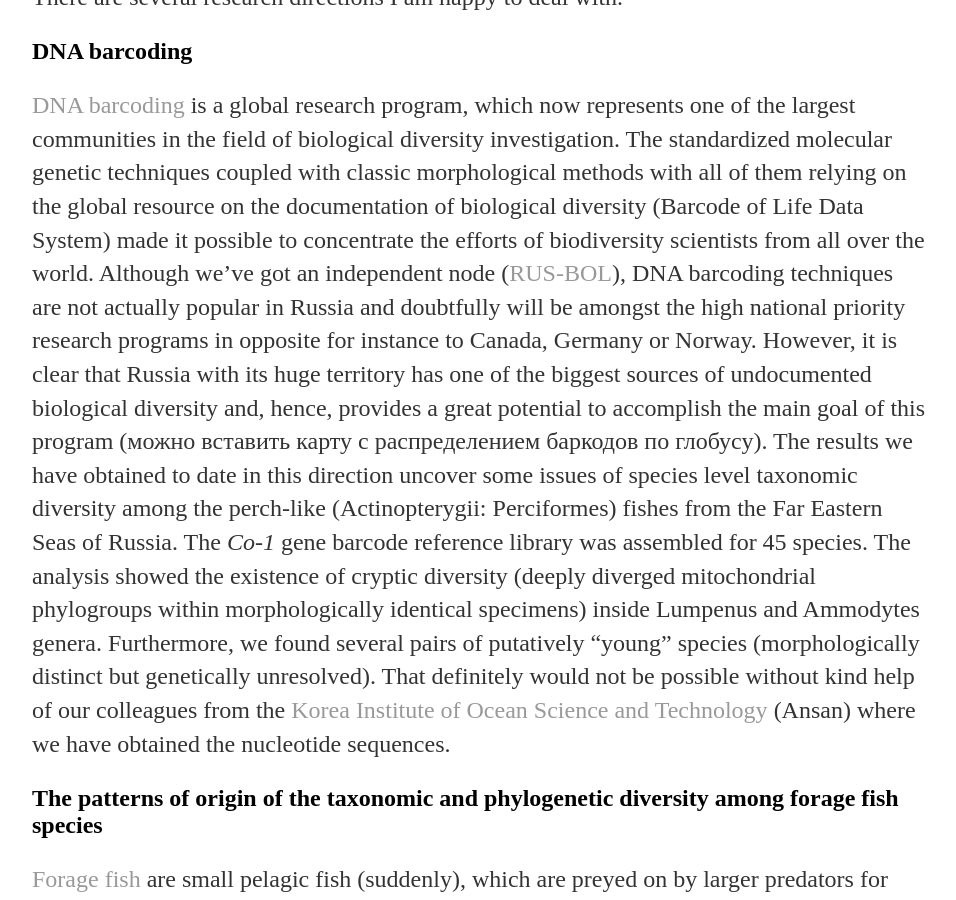
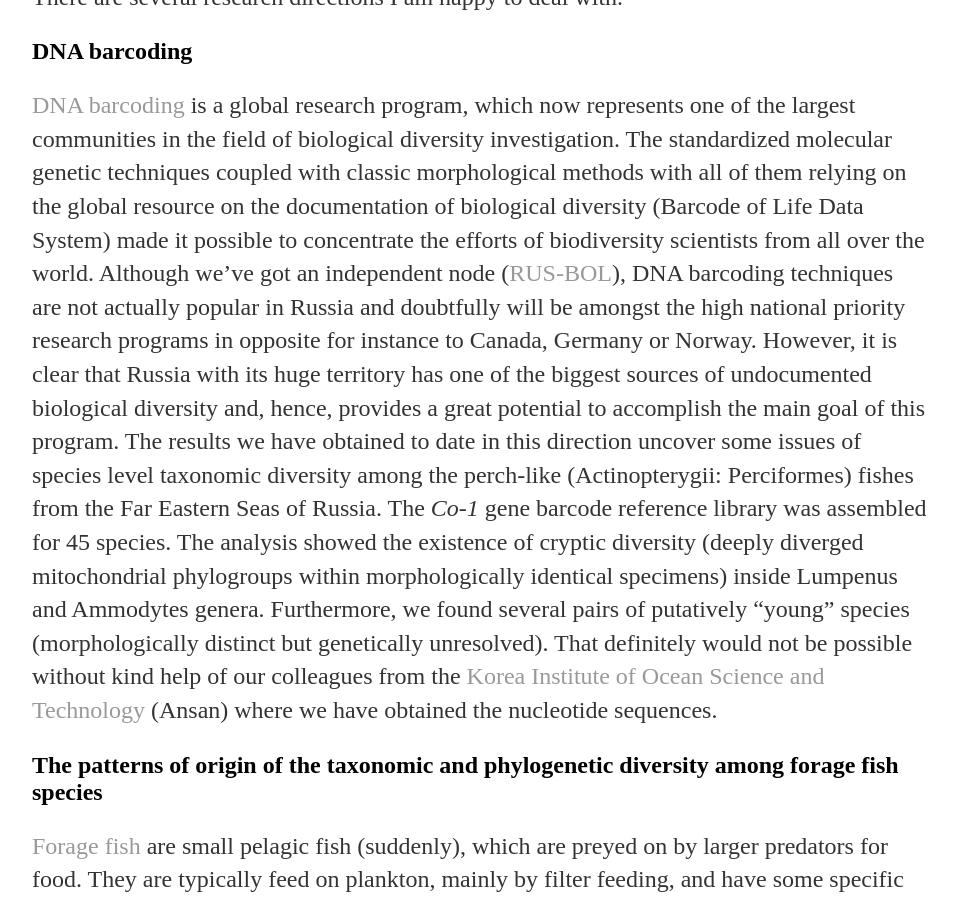
Before and after one commit to Sturcoal/Sturcoal.github.io, a Jekyll site: the page built from research.html, in a window 1280 px wide and 900 px high, scrolled down 400 px. Shown: the whole window, without its empty margins (160-1116 px from the left). Built offline with Jekyll 4.4.1, drawn with Linux system fonts in a browser that asks for light colours.

Commit message:
Update research.html

```diff
--- a/research.html
+++ b/research.html
@@ -23,7 +23,7 @@ class=SpellE>barcoding</span></a> is a global research program, which now repres
     	in Russia and doubtfully will be amongst the high national priority research programs in opposite for
     	instance to Canada, Germany or Norway. However, it is clear that Russia with its huge territory has
     	one of the biggest sources of undocumented biological diversity and, hence, provides a great potential
-    	to accomplish the main goal of this program (можно вставить карту с распределением баркодов по глобусу).
+    	to accomplish the main goal of this program.
     	The results we have obtained to date in this direction uncover some issues of species level taxonomic diversity
     	among the perch-like (Actinopterygii: Perciformes) fishes from the Far Eastern Seas of Russia.
     	The <i>Co-1</i> gene barcode reference library was assembled for 45 species.
```
